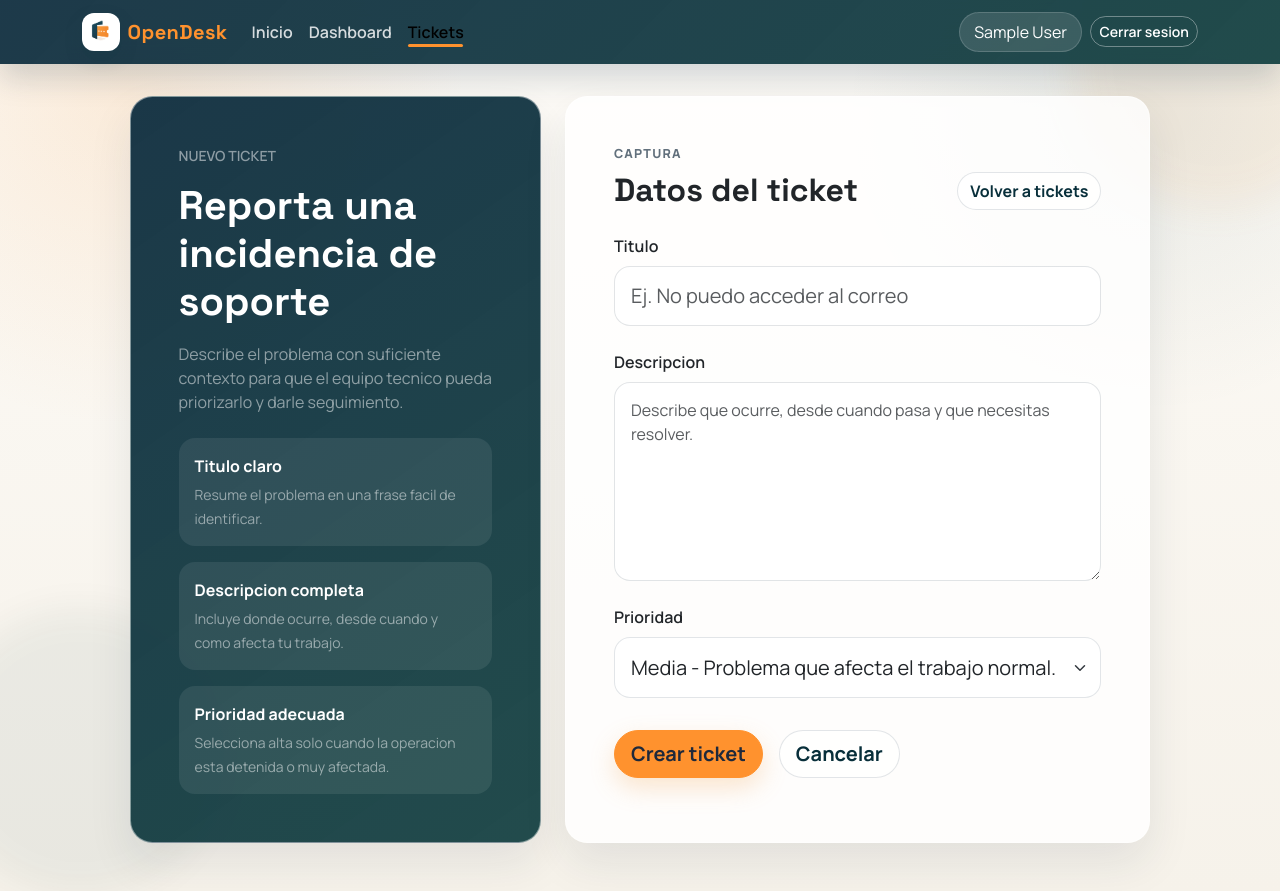
After one commit to DarthMayan/opendesk, a Flask app: page /tickets/new in a window 1280 px wide. The commit adds this page. Run offline with Flask 3, Linux system fonts and the light colour scheme; the visitor is signed in with stand-in values (Sample User, id 1).

Commit message:
feat: add ticket creation flow

```diff
--- a/app/templates/tickets/list.html
+++ b/app/templates/tickets/list.html
@@ -12,6 +12,9 @@
                 <p class="od-lead mb-0">
                     Revisa prioridad, estado, responsables y contexto general de cada solicitud desde una sola vista.
                 </p>
+                <div class="mt-4">
+                    <a class="btn btn-lg od-solid-btn" href="{{ url_for('tickets.create_ticket') }}">Nuevo ticket</a>
+                </div>
             </div>
         </div>
     </div>
@@ -124,6 +127,7 @@
         <p class="od-muted mb-0">
             Cuando el equipo agregue tickets al sistema, aqui apareceran con prioridad, estado, responsables y acceso al detalle.
         </p>
+        <a class="btn btn-lg od-solid-btn mt-4" href="{{ url_for('tickets.create_ticket') }}">Crear primer ticket</a>
     </div>
     {% endif %}
 </section>
--- /dev/null
+++ b/app/templates/tickets/new.html
@@ -0,0 +1,80 @@
+{% extends "base.html" %}
+
+{% block title %}Nuevo ticket | OpenDesk{% endblock %}
+
+{% block content %}
+<section class="row justify-content-center od-fade-up">
+    <div class="col-xl-11">
+        <div class="row g-4 align-items-stretch">
+            <div class="col-lg-5">
+                <div class="card od-card od-glass-dark h-100">
+                    <div class="card-body p-4 p-md-5 d-flex flex-column justify-content-between">
+                        <div>
+                            <p class="text-uppercase small text-white-50 fw-semibold mb-3">Nuevo ticket</p>
+                            <h1 class="display-6 fw-bold mb-3">Reporta una incidencia de soporte</h1>
+                            <p class="mb-0 text-white-50">
+                                Describe el problema con suficiente contexto para que el equipo tecnico pueda priorizarlo y darle seguimiento.
+                            </p>
+                        </div>
+
+                        <div class="d-grid gap-3 mt-4">
+                            <div class="rounded-4 p-3" style="background-color: rgba(255, 255, 255, 0.08);">
+                                <strong class="d-block mb-1">Titulo claro</strong>
+                                <span class="small text-white-50">Resume el problema en una frase facil de identificar.</span>
+                            </div>
+                            <div class="rounded-4 p-3" style="background-color: rgba(255, 255, 255, 0.08);">
+                                <strong class="d-block mb-1">Descripcion completa</strong>
+                                <span class="small text-white-50">Incluye donde ocurre, desde cuando y como afecta tu trabajo.</span>
+                            </div>
+                            <div class="rounded-4 p-3" style="background-color: rgba(255, 255, 255, 0.08);">
+                                <strong class="d-block mb-1">Prioridad adecuada</strong>
+                                <span class="small text-white-50">Selecciona alta solo cuando la operacion esta detenida o muy afectada.</span>
+                            </div>
+                        </div>
+                    </div>
+                </div>
+            </div>
+
+            <div class="col-lg-7">
+                <div class="card od-card h-100">
+                    <div class="card-body p-4 p-md-5">
+                        <div class="d-flex flex-column flex-md-row justify-content-between gap-3 align-items-md-end mb-4">
+                            <div>
+                                <p class="od-section-kicker mb-2">Captura</p>
+                                <h2 class="h2 fw-bold mb-0">Datos del ticket</h2>
+                            </div>
+                            <a class="btn od-subtle-btn" href="{{ url_for('tickets.list_tickets') }}">Volver a tickets</a>
+                        </div>
+
+                        <form method="post" class="d-grid gap-4">
+                            <div>
+                                <label for="title" class="form-label fw-semibold">Titulo</label>
+                                <input id="title" name="title" type="text" class="form-control form-control-lg od-form-control" value="{{ form_data.title }}" placeholder="Ej. No puedo acceder al correo" maxlength="200" required>
+                            </div>
+
+                            <div>
+                                <label for="description" class="form-label fw-semibold">Descripcion</label>
+                                <textarea id="description" name="description" class="form-control od-form-control" rows="7" placeholder="Describe que ocurre, desde cuando pasa y que necesitas resolver." required>{{ form_data.description }}</textarea>
+                            </div>
+
+                            <div>
+                                <label for="priority" class="form-label fw-semibold">Prioridad</label>
+                                <select id="priority" name="priority" class="form-select form-select-lg od-form-control" required>
+                                    {% for value, label, help_text in priority_options %}
+                                    <option value="{{ value }}"{% if form_data.priority == value %} selected{% endif %}>{{ label }} - {{ help_text }}</option>
+                                    {% endfor %}
+                                </select>
+                            </div>
+
+                            <div class="d-flex flex-column flex-sm-row gap-3 pt-2">
+                                <button type="submit" class="btn btn-lg od-solid-btn">Crear ticket</button>
+                                <a class="btn btn-lg od-subtle-btn" href="{{ url_for('tickets.list_tickets') }}">Cancelar</a>
+                            </div>
+                        </form>
+                    </div>
+                </div>
+            </div>
+        </div>
+    </div>
+</section>
+{% endblock %}
--- a/app/tickets/routes.py
+++ b/app/tickets/routes.py
@@ -1,5 +1,5 @@
-from flask import Blueprint, abort, render_template
-from flask_login import login_required
+from flask import Blueprint, abort, flash, redirect, render_template, request, url_for
+from flask_login import current_user, login_required
 
 from ..extensions import db
 from ..models import Ticket
@@ -18,6 +18,12 @@ PRIORITY_META = {
     "media": {"label": "Media", "class": "text-bg-info"},
     "alta": {"label": "Alta", "class": "text-bg-danger"},
 }
+
+PRIORITY_OPTIONS = [
+    ("baja", "Baja", "Solicitud simple o no urgente."),
+    ("media", "Media", "Problema que afecta el trabajo normal."),
+    ("alta", "Alta", "Incidencia critica que requiere atencion inmediata."),
+]
 
 
 def _ticket_stats(tickets):
@@ -42,6 +48,57 @@ def list_tickets():
     )
 
 
+@tickets_bp.route("/new", methods=["GET", "POST"])
+@login_required
+def create_ticket():
+    form_data = {
+        "title": "",
+        "description": "",
+        "priority": "media",
+    }
+
+    if request.method == "POST":
+        form_data = {
+            "title": request.form.get("title", "").strip(),
+            "description": request.form.get("description", "").strip(),
+            "priority": request.form.get("priority", "media").strip(),
+        }
+
+        if not form_data["title"] or not form_data["description"]:
+            flash("Completa el titulo y la descripcion del ticket.", "danger")
+            return render_template(
+                "tickets/new.html",
+                form_data=form_data,
+                priority_options=PRIORITY_OPTIONS,
+            ), 400
+
+        if form_data["priority"] not in PRIORITY_META:
+            flash("Selecciona una prioridad valida.", "danger")
+            return render_template(
+                "tickets/new.html",
+                form_data=form_data,
+                priority_options=PRIORITY_OPTIONS,
+            ), 400
+
+        ticket = Ticket(
+            title=form_data["title"],
+            description=form_data["description"],
+            priority=form_data["priority"],
+            creator=current_user,
+        )
+        db.session.add(ticket)
+        db.session.commit()
+
+        flash("Ticket creado correctamente.", "success")
+        return redirect(url_for("tickets.ticket_detail", ticket_id=ticket.id))
+
+    return render_template(
+        "tickets/new.html",
+        form_data=form_data,
+        priority_options=PRIORITY_OPTIONS,
+    )
+
+
 @tickets_bp.route("/<int:ticket_id>")
 @login_required
 def ticket_detail(ticket_id):
```
Also changed, not shown: tests/test_smoke.py (+43 -0 lines).
